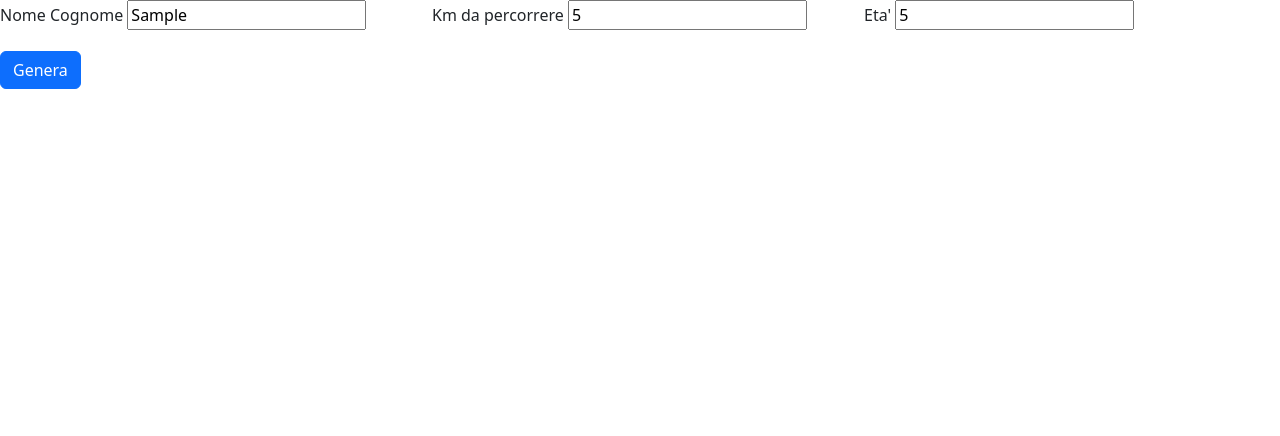
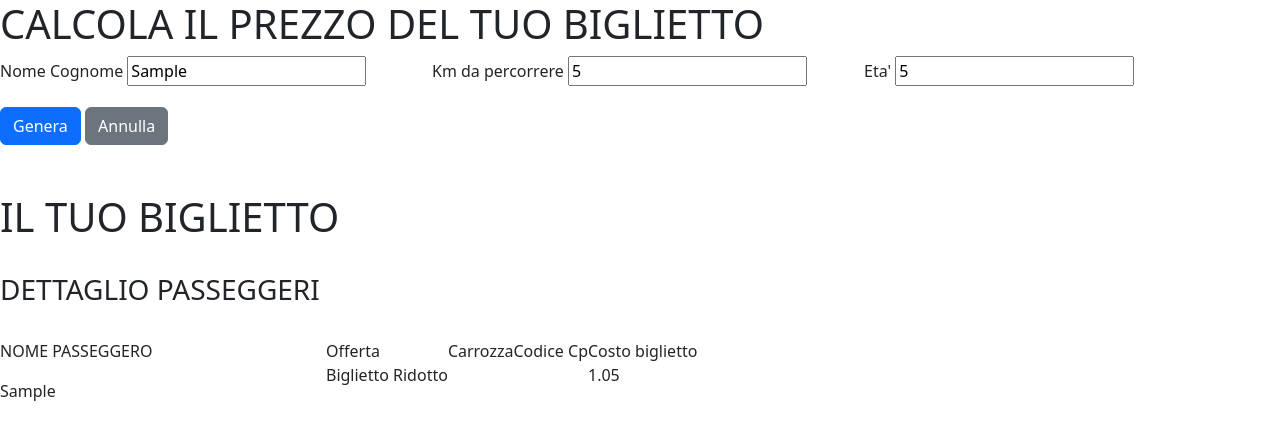
Before and after one commit to Gabbocnc/js-biglietto-treno-form, a plain HTML site: page index.html in a window 1280 px wide. Both pictures are taken after typing "Sample", "5", "5" into the empty fields and a click on the button "Genera". Drawn offline with nearby package versions, Linux system fonts and the light colour scheme.

Commit message:
add exit name, exit price , exit type of ticket

```diff
--- a/index.html
+++ b/index.html
@@ -12,6 +12,7 @@
 
 <body>
     <main>
+        <h1>CALCOLA IL PREZZO DEL TUO BIGLIETTO</h1>
         <form class="row g-3 needs-validation" novalidate>
           <div class="col-md-4">
             <label for="nomeCognome" class="form-label">Nome Cognome</label>
@@ -29,8 +30,36 @@
           </div>
           <div class="col-12">
             <button class="btn btn-primary genera" type="submit">Genera</button>
+            <button class="btn btn-secondary reset" type="reset">Annulla</button>
           </div>
         </form>
+        <div class="result row mt-5 row-gap-4">
+            <H1>IL TUO BIGLIETTO</H1>
+            <H3>DETTAGLIO PASSEGGERI</H3>
+            <div class="col-3">
+                <P>NOME PASSEGGERO</P>
+                <p class="nomeInUscita"></p>
+            </div>
+            <div class="col-8 d-flex">
+                <div>
+                    Offerta
+                    <p class="offerta"></p>
+                </div>
+                <div>
+                    Carrozza
+                    <p class="carrozza"></p>
+                </div>
+                <div>
+                    Codice Cp
+                    <p class="codiceCp"></p>
+                </div>
+                <div>
+                    Costo biglietto
+                    <p class="costoBiglietto"></p>
+                </div>
+            </div>
+
+        </div>
 
     </main>
     <script src="./main.js"></script>
--- a/main.js
+++ b/main.js
@@ -5,14 +5,20 @@ const kmDaPercorrereEl = document.querySelector('.kmDaPercorrere');
 const ageEl = document.querySelector('.age');
 const generaEl = document.querySelector('.genera');
 const formEl = document.querySelector('form');
+const nomeInUscitaEl = document.querySelector('.nomeInUscita');
+const costoBigliettoEl = document.querySelector('.costoBiglietto');
+const offertaEl = document.querySelector('.offerta');
 
 
-generaEl.addEventListener('click', function() {
+ formEl.addEventListener('submit', function(e){
+    e.preventDefault()
+
+
     let km_price = 0.21;
     let totalPrice = Number(kmDaPercorrereEl.value) * km_price;
     let discount= 0;
     let etaPasseggero = Number(ageEl.value);
-    //let ageEl=Number(ageEl)
+
     if (etaPasseggero < 18) {
         discount = 0.2 * totalPrice;
     } else if (etaPasseggero > 65) {
@@ -21,9 +27,27 @@ generaEl.addEventListener('click', function() {
     totalPrice - discount;
     console.log(totalPrice.toFixed(2));
 
-})
+    //nome in uscita
+    let exitName = nomeCognomeEl.value;
+    nomeInUscitaEl.append(exitName)
+
+    //offerta
+    let exitAge = ageEl.value
+    if (exitAge < 18){
+        offertaEl.textContent = 'Biglietto Ridotto'
+
+    }else if (exitAge < 65){
+        offertaEl.textContent = 'Biglietto Standard'
+    }else {
+        offertaEl.textContent = 'Biglietto Over'
+    }
+    //carrozza
+    //codice cp
+
+    //costo biglietto
+    let exitPrice = totalPrice.valueOf();
+    costoBigliettoEl.append(exitPrice);
 
 
- formEl.addEventListener('submit', function(e){
-    e.preventDefault()
+
  })
```
